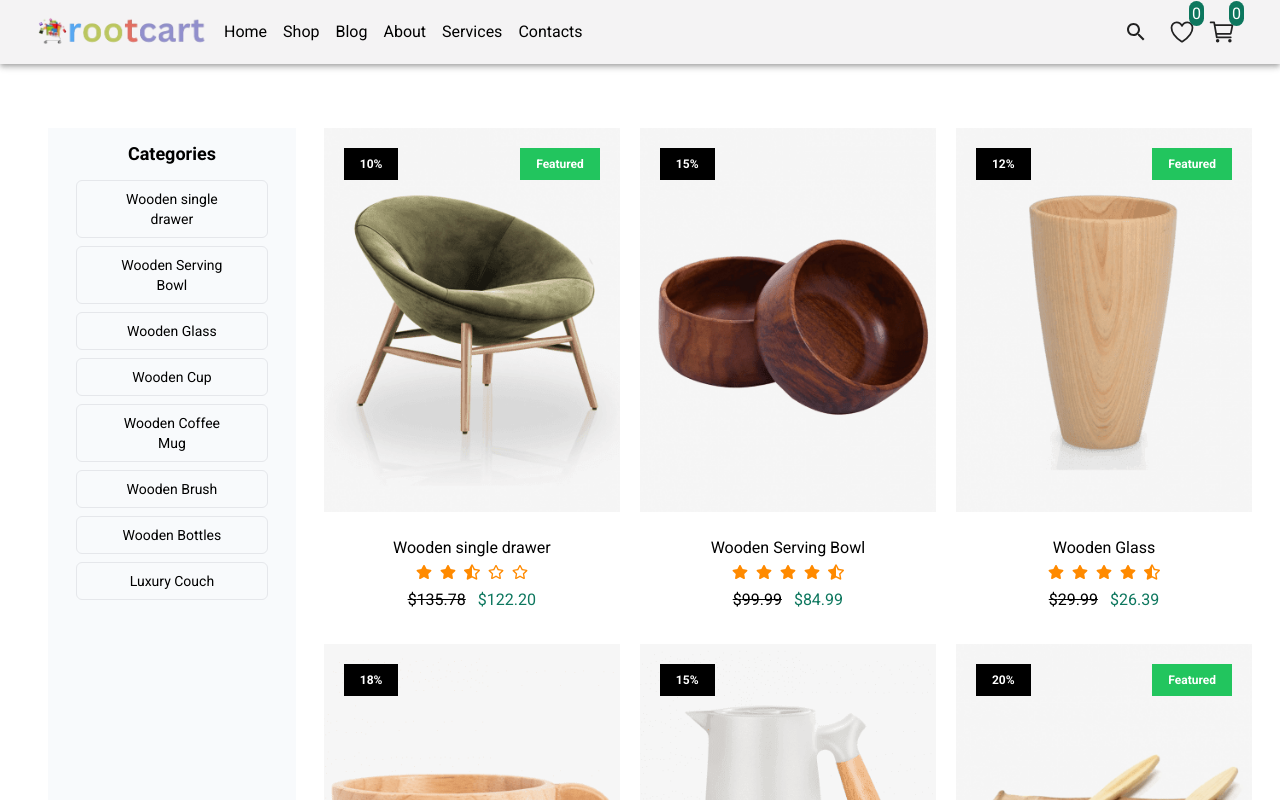
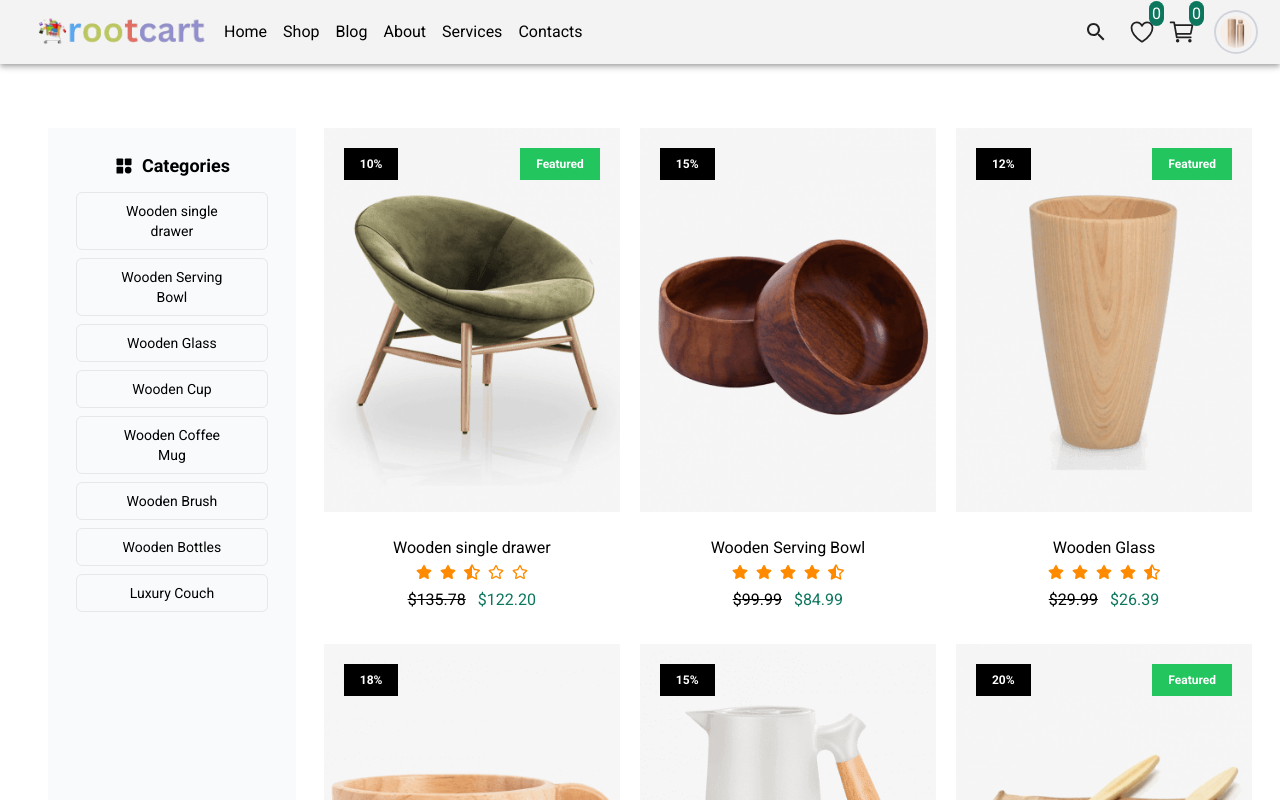
Before and after one commit to MIRNOMAN/root_shop_cart, a React (Vite) app: page /shop in a window 1280 px wide. Shown: the top 800 px of the page. Built offline with nearby package versions, Linux system fonts and the light colour scheme.

Commit message:
navbar update

```diff
--- a/src/Share/Navbar/Navbar.jsx
+++ b/src/Share/Navbar/Navbar.jsx
@@ -94,16 +94,6 @@ const Navbar = () => {
     };
 
 
-
-    // const StyledBadge = styled(Badge)(() => ({
-    //     '& .MuiBadge-badge': {
-    //         right: -3,
-    //         top: 13,
-    //         //   border: `2px solid ${theme.palette.background.paper}`,
-    //         padding: '0 4px',
-    //     },
-    // }))
-
     return (
         <AppBar position="static" >
             <Container maxWidth="xl" className='bg-[#F4F3F4] shadow-none'>
@@ -113,6 +103,7 @@ const Navbar = () => {
                     }}>
                         <img className='w-[200px]' src={logo} alt="logo" />
                     </Box>
+
 
 
                     <Box sx={{ flexGrow: 1, display: { xs: 'flex', md: 'none' } }}>
@@ -126,6 +117,8 @@ const Navbar = () => {
                         >
                             <MenuIcon />
                         </IconButton>
+
+
 
                         <Menu
                             id="menu-appbar"
@@ -153,7 +146,11 @@ const Navbar = () => {
 
                         </Menu>
 
+
+
                     </Box >
+
+
                     <Box sx={{
                         display: { xs: 'block', md: 'none', flexGrow: 1, },
                     }}>
@@ -183,12 +180,27 @@ const Navbar = () => {
                           <ModelCart />
                     </Box>
 
+                    <Box sx={{
+                        display: { xs: 'none', md: 'flex', },
+                    }}>
+                       <div>
+                        <img className="w-10 h-10 p-1 rounded-full ring-2 ring-gray-300 dark:ring-gray-500" src="../../../public/images/hero/product1-1.png" alt="Bordered avatar" />
+                       </div>
+                    </Box>
+
 
                     <Box sx={{ flexGrow: 0, display: { xs: 'block', md: 'none', spacing: 4, color: "#212121" } }}>
                             <IconButton
                                 sx={{ p: 0 }}>
                                 <ModelCart />
                             </IconButton>
+                    </Box>
+                    <Box sx={{
+                        display: { xs: 'block', md: 'none', flexGrow: 1, },
+                    }}>
+                       <div>
+                        <img className="w-10 h-10 p-1 rounded-full ring-2 ring-gray-300 dark:ring-gray-500" src="/docs/images/people/profile-picture-5.jpg" alt="Bordered avatar" />
+                       </div>
                     </Box>
                 </Toolbar>
             </Container>
--- a/src/pages/Shop/Shop.jsx
+++ b/src/pages/Shop/Shop.jsx
@@ -1,7 +1,7 @@
 import { useState } from "react";
 import { productlists } from "../../assets/data/data"
 import ProductCards from "../../utils/ProductCards"
-
+import { TbCategoryFilled } from "react-icons/tb";
 
 const Shop = () => {
   const [selectedCategory, setSelectedCategory] = useState(null);
@@ -18,7 +18,10 @@ const Shop = () => {
     <section className="flex">
     <div className="px-7 ml-12 bg-slate-50 lg:w-1/5 mt-16 ">
      <div className="mt-3">
-      <h1 className="text-center text-lg font-semibold my-3">Categories</h1>
+      <div className="flex items-center justify-center gap-2">
+      <TbCategoryFilled size={20} />
+      <h1 className="text-center text-lg font-semibold my-3"> Categories</h1>
+      </div>
       {productlists?.map((item) => (
         <button key={item.id}
         onClick={() => handleCategoryClick(item?.title)}
```
